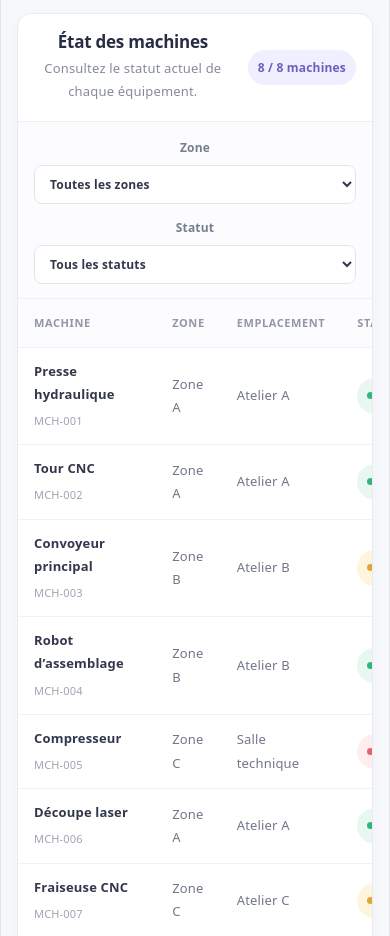
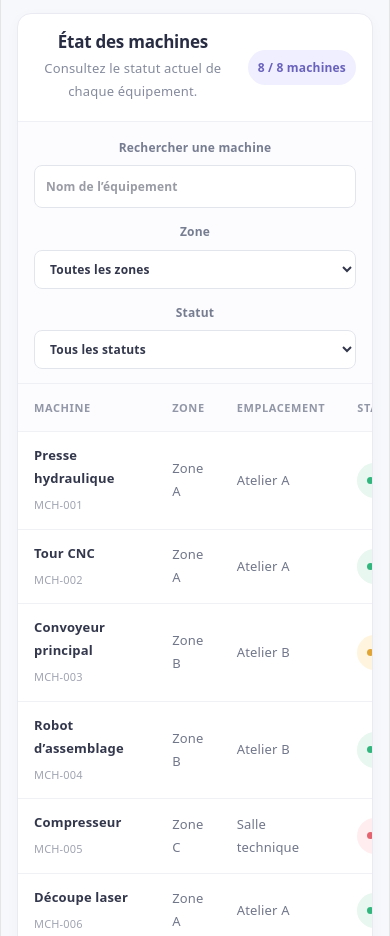
Before and after one commit to IlyasBh02/FactoryPulse-Tableau-de-bord-de-suivi-des-machines-industrielles-avec-React.js, a React (Vite) app: page / in a window 390 px wide. Shown: the part 1260-2196 px from the top of the page. Built offline with nearby package versions, Linux system fonts and the light colour scheme.

Commit message:
Listing and Filtering Machines : 3-A search system based on equipment name.

```diff
--- a/src/App.css
+++ b/src/App.css
@@ -290,7 +290,8 @@
   font-weight: 600;
 }
 
-.filter-field select {
+.filter-field select,
+.filter-field input {
   min-width: 180px;
   padding: 9px 32px 9px 11px;
   border: 1px solid #e3e5ed;
@@ -300,7 +301,12 @@
   font: inherit;
 }
 
+.filter-field input {
+  min-width: 220px;
+}
+
 .filter-field select:focus-visible,
+.filter-field input:focus-visible,
 .filter-reset:focus-visible {
   outline: 2px solid #6258d9;
   outline-offset: 2px;
@@ -495,7 +501,8 @@ tbody tr:last-child td {
     padding: 14px 16px;
   }
 
-  .filter-field select {
+  .filter-field select,
+  .filter-field input {
     width: 100%;
   }
 
--- a/src/App.jsx
+++ b/src/App.jsx
@@ -21,11 +21,14 @@ const statusLabels = {
 function App() {
   const [selectedZone, setSelectedZone] = useState('all')
   const [selectedStatus, setSelectedStatus] = useState('all')
+  const [searchName, setSearchName] = useState('')
 
   const zones = [...new Set(machines.map((machine) => machine.zone))].sort()
+  const normalizedSearch = searchName.trim().normalize('NFD').replace(/[\u0300-\u036f]/g, '').toLocaleLowerCase('fr')
   const filteredMachines = machines.filter((machine) => (
     (selectedZone === 'all' || machine.zone === selectedZone)
     && (selectedStatus === 'all' || machine.status === selectedStatus)
+    && machine.name.normalize('NFD').replace(/[\u0300-\u036f]/g, '').toLocaleLowerCase('fr').includes(normalizedSearch)
   ))
 
   const counts = {
@@ -123,6 +126,15 @@ function App() {
             </span>
           </div>
           <div className="machine-filters" aria-label="Filtres des machines">
+            <label className="filter-field search-field">
+              <span>Rechercher une machine</span>
+              <input
+                type="search"
+                value={searchName}
+                onChange={(event) => setSearchName(event.target.value)}
+                placeholder="Nom de l’équipement"
+              />
+            </label>
             <label className="filter-field">
               <span>Zone</span>
               <select value={selectedZone} onChange={(event) => setSelectedZone(event.target.value)}>
@@ -139,11 +151,12 @@ function App() {
                 ))}
               </select>
             </label>
-            {(selectedZone !== 'all' || selectedStatus !== 'all') && (
+            {(searchName || selectedZone !== 'all' || selectedStatus !== 'all') && (
               <button
                 className="filter-reset"
                 type="button"
                 onClick={() => {
+                  setSearchName('')
                   setSelectedZone('all')
                   setSelectedStatus('all')
                 }}
@@ -182,7 +195,7 @@ function App() {
                 {filteredMachines.length === 0 && (
                   <tr>
                     <td className="empty-machines" colSpan="4">
-                      Aucune machine ne correspond à ces filtres.
+                      Aucune machine ne correspond à votre recherche et à vos filtres.
                     </td>
                   </tr>
                 )}
```
